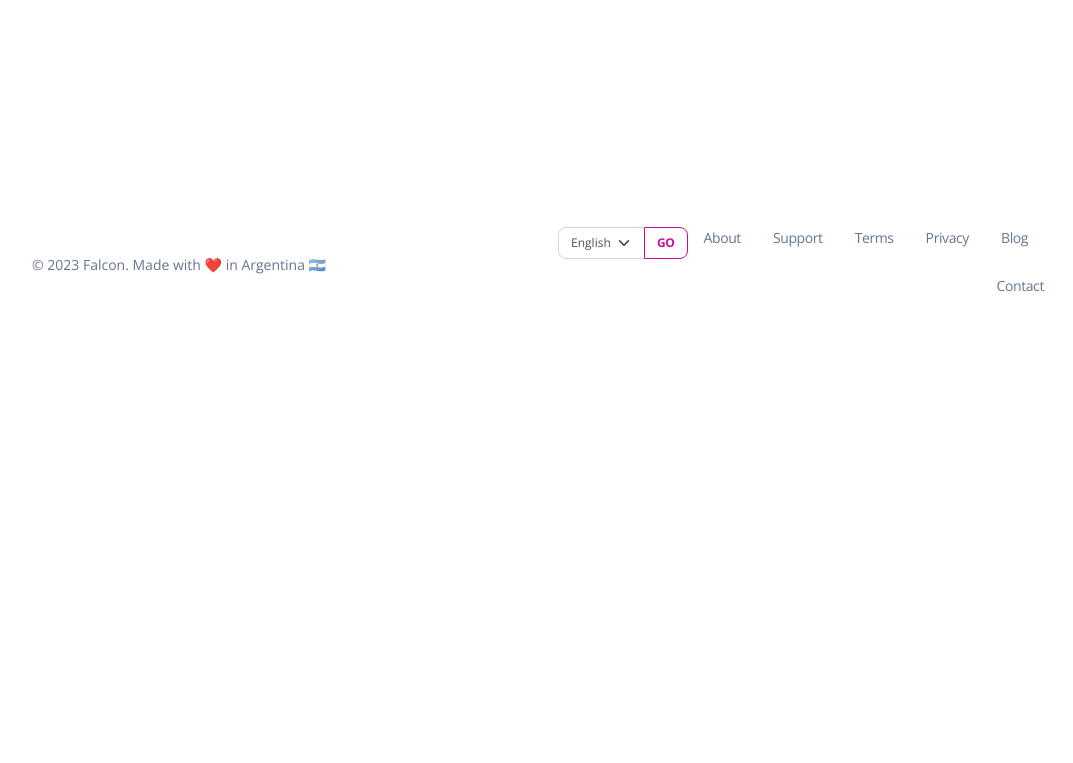
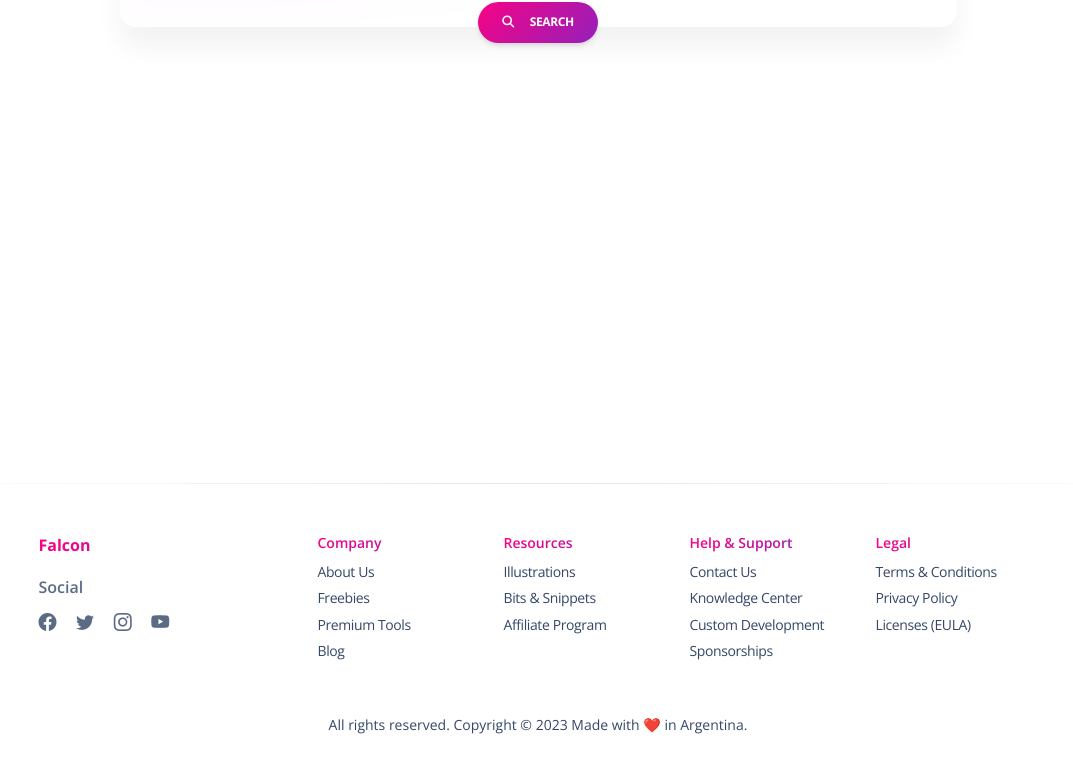
Before and after one commit to gurupratap-matharu/falcon, a Django app: page / in a window 1280 px wide. Shown: the part 606-1369 px from the top of the page, without its empty margins (102-1175 px from the left). Before the commit the page ends 898 px from the top, so only its background shows below. Run offline with Django 4.2, Linux system fonts and the light colour scheme; parts of the project's set-up code (start-up, migrations or seed data) failed here and were passed over; some libraries are stand-ins or nearby versions.

Commit message:
Introduce grand footer for home

```diff
--- a/pages/templates/pages/home.html
+++ b/pages/templates/pages/home.html
@@ -5,14 +5,6 @@
 {% block title %}
     Falcon|Book Bus Tickets
 {% endblock title %}
-
-{% block breadcrumb %}
-    Home
-{% endblock breadcrumb %}
-
-{% block page_title %}
-    Search
-{% endblock page_title %}
 
 {% block content %}
 
--- /dev/null
+++ b/templates/includes/footer-grand.html
@@ -0,0 +1,112 @@
+<footer class="footer pt-5 mt-5">
+    <hr class="horizontal dark mb-5">
+    <div class="container">
+        <div class=" row">
+            <div class="col-md-3 mb-4 ms-auto">
+                <div>
+                    <h6 class="text-gradient text-primary font-weight-bolder">Falcon</h6>
+                </div>
+                <div>
+                    <h6 class="mt-3 mb-2 opacity-8">Social</h6>
+                    <ul class="d-flex flex-row ms-n3 nav">
+                        <li class="nav-item">
+                            <a class="nav-link pe-1" href="">
+                                <i class="bi bi-facebook text-lg opacity-8" aria-hidden="true"></i>
+                            </a>
+                        </li>
+                        <li class="nav-item">
+                            <a class="nav-link pe-1" href="">
+                                <i class="bi bi-twitter text-lg opacity-8" aria-hidden="true"></i>
+                            </a>
+                        </li>
+                        <li class="nav-item">
+                            <a class="nav-link pe-1" href="">
+                                <i class="bi bi-instagram text-lg opacity-8" aria-hidden="true"></i>
+                            </a>
+                        </li>
+                        <li class="nav-item">
+                            <a class="nav-link pe-1" href="">
+                                <i class="bi bi-youtube text-lg opacity-8" aria-hidden="true"></i>
+                            </a>
+                        </li>
+                    </ul>
+                </div>
+            </div>
+            <div class="col-md-2 col-sm-6 col-6 mb-4">
+                <div>
+                    <h6 class="text-gradient text-primary text-sm">Company</h6>
+                    <ul class="flex-column ms-n3 nav">
+                        <li class="nav-item">
+                            <a class="nav-link" href="">About Us</a>
+                        </li>
+                        <li class="nav-item">
+                            <a class="nav-link" href="">Freebies</a>
+                        </li>
+                        <li class="nav-item">
+                            <a class="nav-link" href="">Premium Tools</a>
+                        </li>
+                        <li class="nav-item">
+                            <a class="nav-link" href="">Blog</a>
+                        </li>
+                    </ul>
+                </div>
+            </div>
+            <div class="col-md-2 col-sm-6 col-6 mb-4">
+                <div>
+                    <h6 class="text-gradient text-primary text-sm">Resources</h6>
+                    <ul class="flex-column ms-n3 nav">
+                        <li class="nav-item">
+                            <a class="nav-link" href="">Illustrations</a>
+                        </li>
+                        <li class="nav-item">
+                            <a class="nav-link" href="">Bits &amp; Snippets</a>
+                        </li>
+                        <li class="nav-item">
+                            <a class="nav-link" href="">Affiliate Program</a>
+                        </li>
+                    </ul>
+                </div>
+            </div>
+            <div class="col-md-2 col-sm-6 col-6 mb-4">
+                <div>
+                    <h6 class="text-gradient text-primary text-sm">Help &amp; Support</h6>
+                    <ul class="flex-column ms-n3 nav">
+                        <li class="nav-item">
+                            <a class="nav-link" href="{% url 'pages:contact' %}">Contact Us</a>
+                        </li>
+                        <li class="nav-item">
+                            <a class="nav-link" href="">Knowledge Center</a>
+                        </li>
+                        <li class="nav-item">
+                            <a class="nav-link" href="">Custom Development</a>
+                        </li>
+                        <li class="nav-item">
+                            <a class="nav-link" href="">Sponsorships</a>
+                        </li>
+                    </ul>
+                </div>
+            </div>
+            <div class="col-md-2 col-sm-6 col-6 mb-4 me-auto">
+                <div>
+                    <h6 class="text-gradient text-primary text-sm">Legal</h6>
+                    <ul class="flex-column ms-n3 nav">
+                        <li class="nav-item">
+                            <a class="nav-link" href="{% url 'pages:terms' %}">Terms &amp; Conditions</a>
+                        </li>
+                        <li class="nav-item">
+                            <a class="nav-link" href="{% url 'pages:privacy' %}">Privacy Policy</a>
+                        </li>
+                        <li class="nav-item">
+                            <a class="nav-link" href="">Licenses (EULA)</a>
+                        </li>
+                    </ul>
+                </div>
+            </div>
+            <div class="col-12">
+                <div class="text-center">
+                    <p class="my-4 text-sm nav-link">All rights reserved. Copyright © 2023 Made with ❤️ in Argentina.</p>
+                </div>
+            </div>
+        </div>
+    </div>
+</footer>
--- a/templates/includes/header-hero.html
+++ b/templates/includes/header-hero.html
@@ -1,7 +1,7 @@
 {% load static %}
 
 <header class="header-2">
-    <div class="page-header min-vh-55 relative"
+    <div class="page-header min-vh-75 relative"
          style="background-image: url('{% static 'assets/img/curved-images/curved1.jpg' %}')">
         <span class="mask bg-gradient-primary"></span>
         <div class="container">
--- a/templates/layouts/base-hero.html
+++ b/templates/layouts/base-hero.html
@@ -7,13 +7,9 @@
     {% include "includes/navigation-floating.html" %}
     {% include "includes/header-hero.html" %}
 
-
     {% block content %}
     {% endblock content %}
 
-    <div class="container">
+    {% include "includes/footer-grand.html" %}
 
-        {% include "includes/footer.html" %}
-
-    </div>
 {% endblock basecontent %}
```
